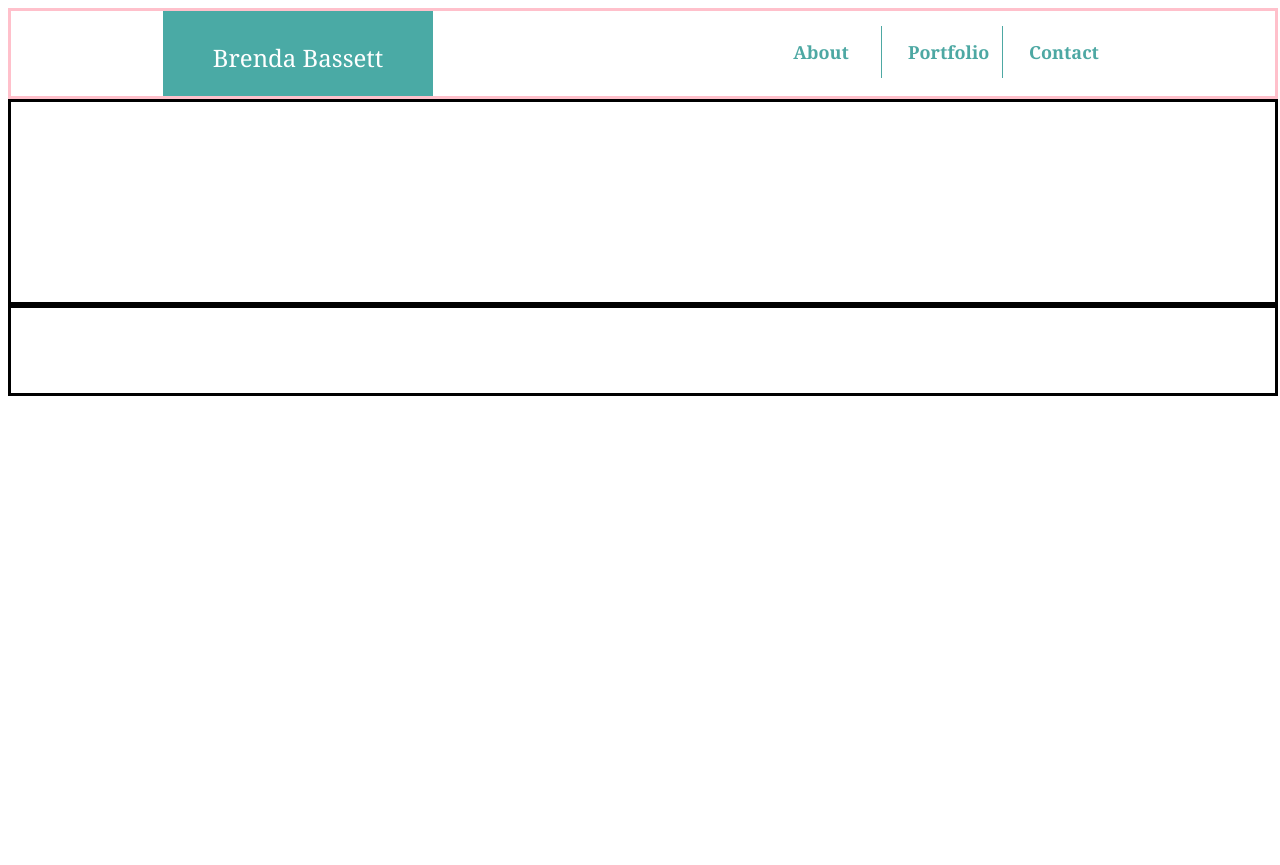
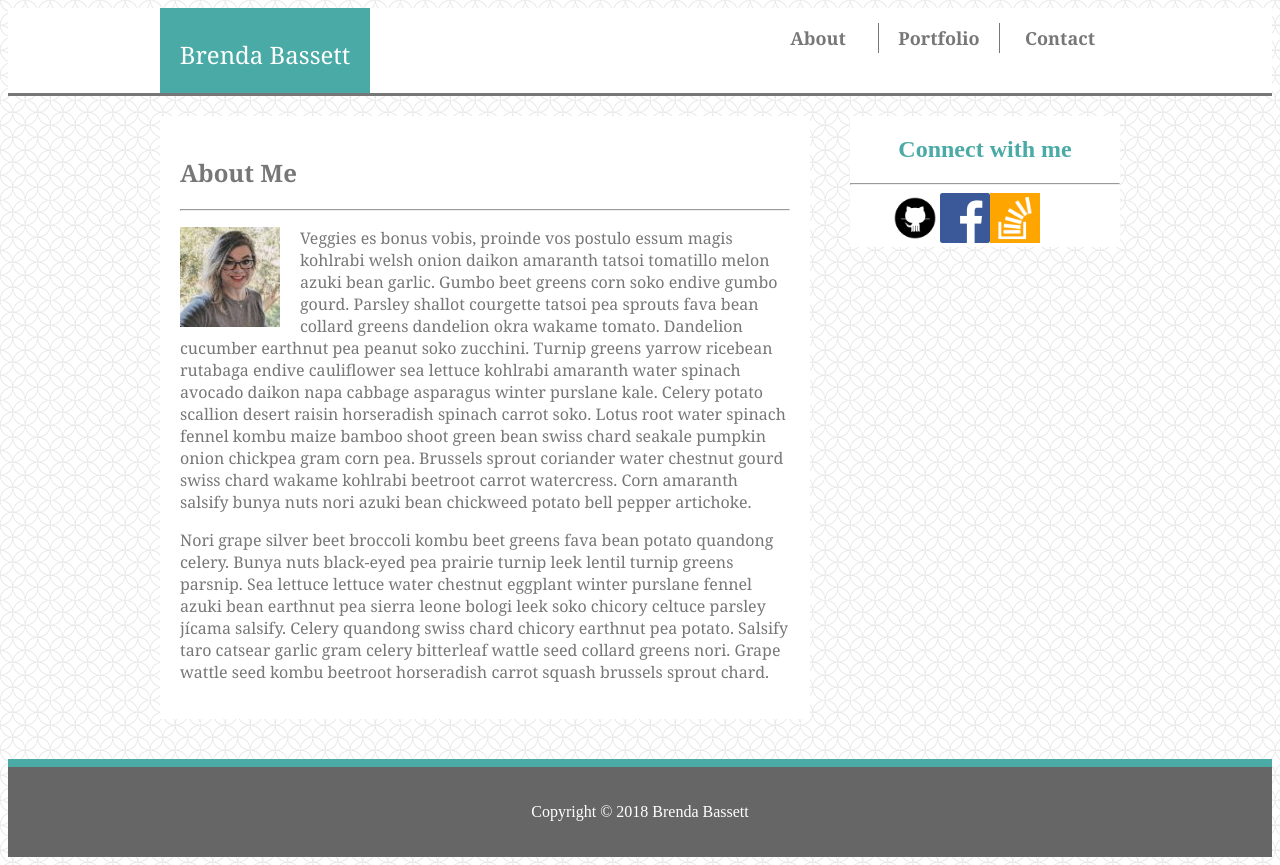
Before and after one commit to unmbrenda/Basic_Portfolio, a plain HTML site: page index.html in a window 1280 px wide. Before the commit the page ends 800 px from the top, so only its background shows below. Drawn offline with Linux system fonts and the light colour scheme.

Commit message:
middle and footer

```diff
--- a/assets/css/style.css
+++ b/assets/css/style.css
@@ -1,23 +1,17 @@
+body {
+    min-width: 960px;
+}
 #top {
     width: 100%;
     height: 85px;
-    border-style: solid;
-    border-color: pink;
+    background-color: white;
+    border-bottom: #777777;
+    border-bottom-style: solid;
+
 }
 #middle {
     width: 100%;
-    height: 200px;
-    border-style: solid;
 }
-#bottom {
-    width: 100%;
-    height: 85px;
-    border-style: solid;
-}
-
-/* div {
-    border-style: solid;
-} */
 #topwrapper {
     width: 960px;
     height: 85px;
@@ -25,7 +19,7 @@
     margin-right: auto;
 }
 #namebox {
-    width: 270px;
+    width: 210px;
     height: 85px;
     float: left;
     font-size: 24px;
@@ -34,11 +28,11 @@
     font-family: 'Georgia', Times, Times New Roman, serif;
 }
 #namevalue {
-    padding: 30px;
+    padding-top:30px;
     text-align: center;
 }
 #menubox {
-    height: 85px;
+    height: 50px;
     float: right;
     font: #777777;
     font-family: Arial', 'Helvetica Neue', Helvetica, sans-serif;
@@ -55,7 +49,7 @@
     font-family: Georgia, 'Times New Roman', Times, serif;
     font-size: 18px;
     font-weight: bold;
-    color: #4da8a3;
+    color: #777777;
     padding-left: 10px;
     padding-right: 10px;
 }
@@ -64,20 +58,84 @@
    border-right-style: solid;
    border-left-width: .5px;
    border-right-width: .5px;
-   border-color: #4da8a3;
+   border-color: #777777;
 }
 .nav li a{
     display: block;
-    padding: 14px 16px;
+    padding: 3px 3px;
     text-decoration: none;
-    color: #4da8a3;
-
+    color: #777777;
 }
 .clearfix::before {
     content: "";
+    display: block;
     clear: both;
 }
 .clearfix::after {
     content: "";
+    display: block;
     clear: both;
 }
+#middlewrapper {
+    width: 960px;
+    margin-left: auto;
+    margin-right: auto;
+    border-color: pink;
+}
+#maincontent {
+    float: left;
+    background-color: #ffffff;
+    margin-top: 20px;
+    margin-bottom: 20px;
+    padding: 20px;
+    width: 610px;
+    color: #777777;
+    border:.5px;
+    font-family: Georgia, 'Times New Roman', Times, serif;
+}
+p {
+    font: #777777;
+}
+.paragraphwrapper {
+    float: left;
+}
+h2 {
+    font: #4aaaa5;
+}
+#mepic {
+    float: left;
+    margin-right: 20px;
+    margin-bottom: 0px;
+}
+#sidebar {
+    width: 270px;
+    background-color:white;
+    float: right;
+    margin-top:20px;
+    text-align:center;
+    align-content: center;
+    color: #4aaaa5;
+}
+
+#sidebar ul{
+    list-style-type: none;
+    margin: 0;
+    /* padding: 15px 0 0 0;    */
+}
+
+#sidebar ul li{
+    float: left;
+}
+
+.logos {
+    width: 50px;
+    height: 50px;
+}
+footer {
+text-align:center;
+background-color: #666666;
+padding:20px;
+margin-top:20px;
+color: #ffffff;
+border-top: 8px solid #4aaaa5;
+}
--- a/index.html
+++ b/index.html
@@ -3,12 +3,12 @@
 
 <head>
     <meta charset="utf-8" />
-    <title>Brenda Bassett</title>
+    <title>Brenda Bassett | About</title>
     <link rel="stylesheet" type="text/css" media="screen" href="./assets/css/style.css" />
 
 </head>
 
-<body>
+<body background="./assets/images/background.png">
     <div id="top">
         <div id="topwrapper" class="clearfix">
             <div id="namebox">
@@ -35,9 +35,68 @@
 
     </div>
 
-    <div id="middle"></div>
-    <div id="bottom"></div>
+    <div id="middle" class="segment">
+        <div id="middlewrapper" class="wrapper clearfix">
+            <div id="maincontent">
+                <h2>About Me</h2>
+                <hr/>
+                <div id="pwrapper1" class="clearfix">
+                    <img src="./assets/images/me.jpg" id="mepic" />
+                    <p class="paragraphfloat">Veggies es bonus vobis, proinde vos postulo essum magis kohlrabi welsh onion daikon amaranth tatsoi tomatillo
+                        melon azuki bean garlic. Gumbo beet greens corn soko endive gumbo gourd. Parsley shallot courgette
+                        tatsoi pea sprouts fava bean collard greens dandelion okra wakame tomato. Dandelion cucumber earthnut
+                        pea peanut soko zucchini. Turnip greens yarrow ricebean rutabaga endive cauliflower sea lettuce kohlrabi
+                        amaranth water spinach avocado daikon napa cabbage asparagus winter purslane kale. Celery potato
+                        scallion desert raisin horseradish spinach carrot soko. Lotus root water spinach fennel kombu maize
+                        bamboo shoot green bean swiss chard seakale pumpkin onion chickpea gram corn pea. Brussels sprout
+                        coriander water chestnut gourd swiss chard wakame kohlrabi beetroot carrot watercress. Corn amaranth
+                        salsify bunya nuts nori azuki bean chickweed potato bell pepper artichoke.
+                        <p>
+                            Nori grape silver beet broccoli kombu beet greens fava bean potato quandong celery. Bunya nuts black-eyed pea prairie turnip
+                            leek lentil turnip greens parsnip. Sea lettuce lettuce water chestnut eggplant winter purslane
+                            fennel azuki bean earthnut pea sierra leone bologi leek soko chicory celtuce parsley jícama salsify.
+                            Celery quandong swiss chard chicory earthnut pea potato. Salsify taro catsear garlic gram celery
+                            bitterleaf wattle seed collard greens nori. Grape wattle seed kombu beetroot horseradish carrot
+                            squash brussels sprout chard.
+                        </p>
+                </div>
+            </div>
+            <div id="sideButtons">
+                <div id="sidebar">
+                    <h2>
+                        Connect with me
+                    </h2>
+                <hr/>
+                    <ul>
+                        <li>
+                            <a href="#">
+                                <img class="logos" src="./assets/images/gitHub.png" alt="github">
+                                </img>
+                            </a>
+                        </li>
+                        <li>
+                            <a href="#">
+                                <img class="logos" src="./assets/images/facebook.png" alt="facebook">
+                                </img>
+                            </a>
+                        </li>
+                        <li>
+                            <a href="#">
+                                <img class="logos" src="./assets/images/stackOverflow.png" alt="StackOverflow">
+                                </img>
+                            </a>
+                        </li>
+                    </ul>
+                </div>
+            </div>
+        </div>
+    </div>
 
+    <div id="bottom">
+    <footer>
+        <p>Copyright &copy; 2018 Brenda Bassett</p>
+    </footer>
+    </div>
 </body>
 
 </html>
```
